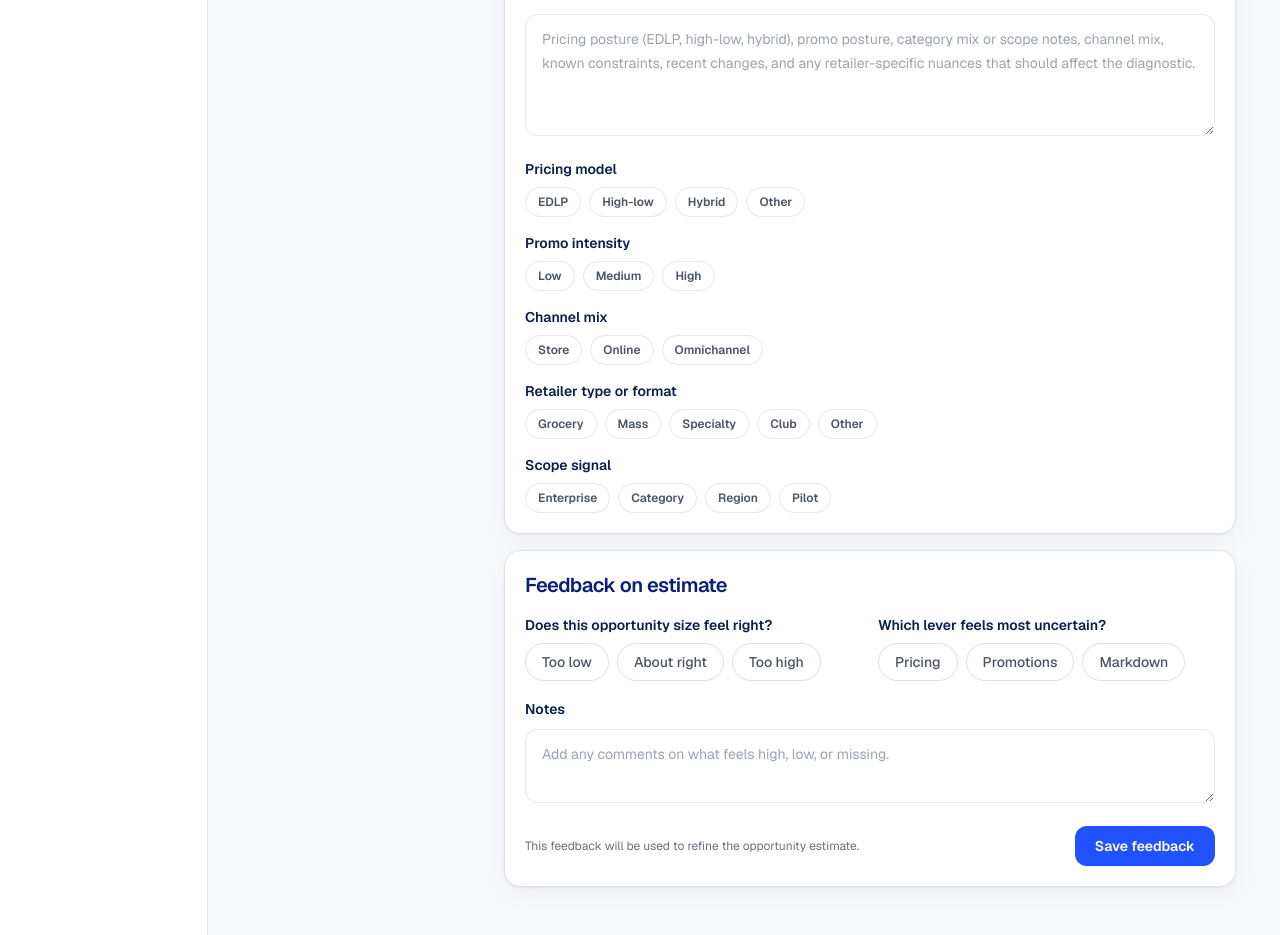
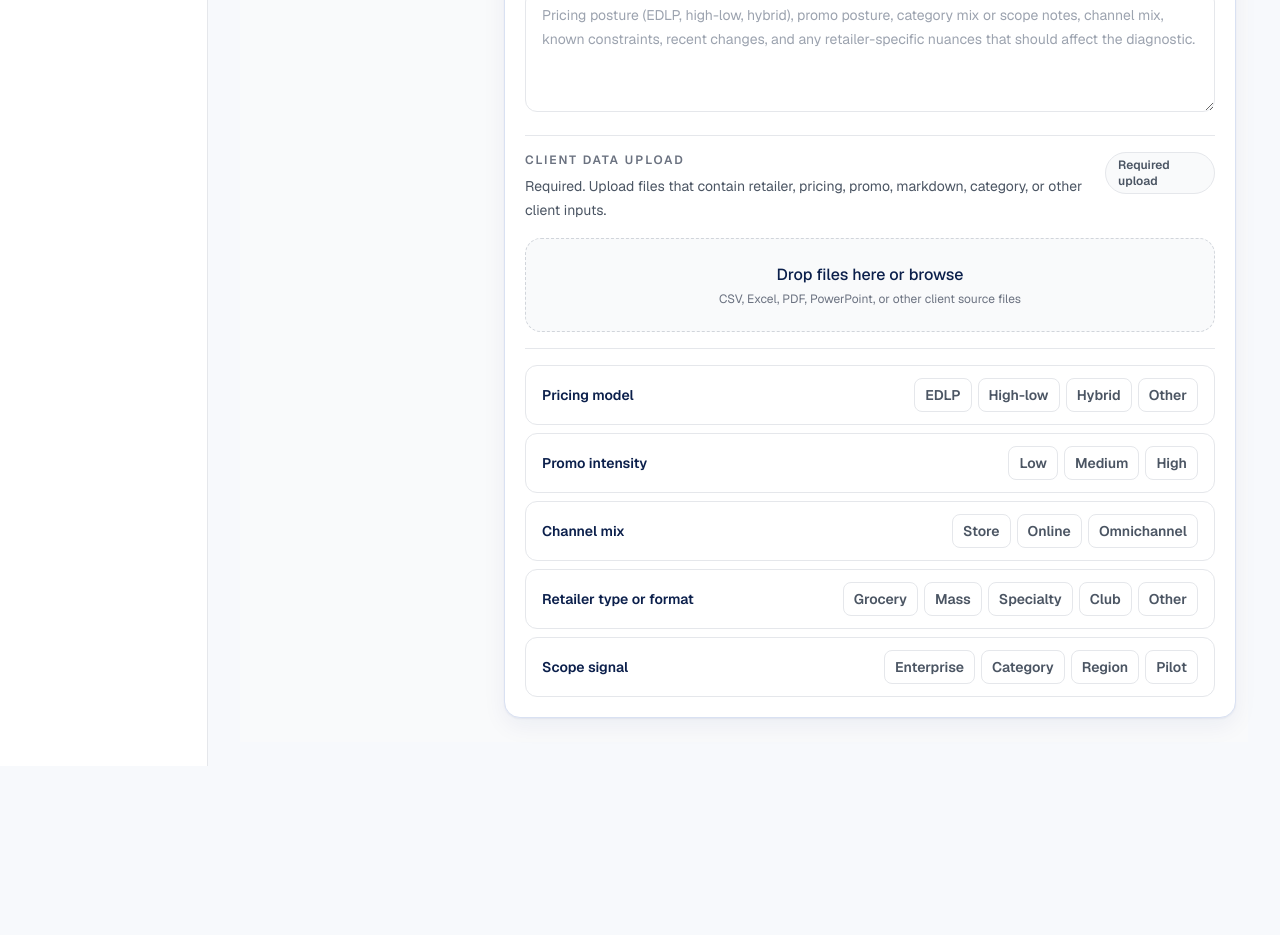
Before and after one commit to jkurth92/retail-pricing-diagnostic, a Next.js app: page / in a window 1280 px wide. Shown: the part 1600-2535 px from the top of the page. After the commit the page ends 2366 px from the top, so only its background shows below. Built offline with nearby package versions, Linux system fonts and the light colour scheme.

Commit message:
Remove feedback-related state and props from Home and PromptsSection components, streamlining the client context input process and improving code clarity.

```diff
--- a/app/page.tsx
+++ b/app/page.tsx
@@ -40,8 +40,6 @@ type ClientContext = {
   structuredContext: ClientStructuredContext;
   uploadedClientData: UploadedClientDataMetadata[];
 };
-type FeedbackRating = "too_low" | "about_right" | "too_high" | "";
-type FeedbackLever = "pricing" | "promotions" | "markdown" | "";
 type Opportunity = ReturnType<typeof estimateOpportunity>;
 type LeverData = {
   name: string;
@@ -133,11 +131,6 @@ export default function Home() {
   const [retailerInput, setRetailerInput] = useState("");
   const [selectedRetailer, setSelectedRetailer] = useState("Retailer");
   const [isLoading, setIsLoading] = useState(false);
-  const [feedbackRating, setFeedbackRating] = useState<FeedbackRating>("");
-
-const [feedbackLever, setFeedbackLever] = useState<FeedbackLever>("");
-
-const [feedbackNotes, setFeedbackNotes] = useState("");
   const [eprScores, setEprScores] = useState<EprScores>(initialEprScores);
   const [additionalClientContext, setAdditionalClientContext] = useState("");
   const [structuredClientContext, setStructuredClientContext] =
@@ -213,8 +206,6 @@ const opportunity = estimateOpportunity(mockInputs);
         ? "Context"
         : activeOverviewTab === "opportunity"
           ? "Opportunity"
-          : feedbackRating || feedbackLever || feedbackNotes
-            ? "Feedback"
           : "Setup";
 
   return (
@@ -226,7 +217,7 @@ const opportunity = estimateOpportunity(mockInputs);
               Diagnostic Flow
             </p>
             <div className="mt-4 space-y-1">
-              {["Setup", "Context", "Analysis", "Opportunity", "Feedback"].map(
+              {["Setup", "Context", "Analysis", "Opportunity"].map(
                 (step) => (
                   <div
                     key={step}
@@ -420,12 +411,6 @@ const opportunity = estimateOpportunity(mockInputs);
           uploadedClientData={uploadedClientData}
           handleFileUpload={handleFileUpload}
           clearFiles={clearFiles}
-          feedbackRating={feedbackRating}
-          setFeedbackRating={setFeedbackRating}
-          feedbackLever={feedbackLever}
-          setFeedbackLever={setFeedbackLever}
-          feedbackNotes={feedbackNotes}
-          setFeedbackNotes={setFeedbackNotes}
         />
       )}
 
@@ -758,12 +743,6 @@ function PromptsSection({
   uploadedClientData,
   handleFileUpload,
   clearFiles,
-  feedbackRating,
-  setFeedbackRating,
-  feedbackLever,
-  setFeedbackLever,
-  feedbackNotes,
-  setFeedbackNotes,
 }: {
   retailerInput: string;
   setRetailerInput: (value: string) => void;
@@ -779,17 +758,8 @@ function PromptsSection({
   uploadedClientData: UploadedClientDataMetadata[];
   handleFileUpload: (files: FileList | null) => void;
   clearFiles: () => void;
-  feedbackRating: FeedbackRating;
-  setFeedbackRating: (value: FeedbackRating) => void;
-  feedbackLever: FeedbackLever;
-  setFeedbackLever: (value: FeedbackLever) => void;
-  feedbackNotes: string;
-  setFeedbackNotes: (value: string) => void;
 }) {
   const hasRequiredClientUpload = uploadedClientData.length > 0;
-  const [activeClientContextTab, setActiveClientContextTab] = useState<
-    "context" | "upload"
-  >("context");
 
   return (
     <div className="space-y-4">
@@ -910,41 +880,15 @@ function PromptsSection({
         </div>
 
         <div className={`${sectionCard} space-y-4`}>
-          <div className="flex flex-col gap-3 md:flex-row md:items-start md:justify-between">
           <div>
             <p className="text-xs font-semibold uppercase tracking-[0.16em] text-gray-500">
               Client Context Inputs
             </p>
             <p className="mt-1.5 text-sm leading-6 text-gray-600">
-                Capture client-specific nuance or upload supporting data for the next diagnostic step.
+              Capture client-specific nuance and upload supporting data for the next diagnostic step.
             </p>
           </div>
 
-            <div className="flex items-center gap-1 rounded-full border border-gray-200 bg-gray-50 p-1">
-              {[
-                ["context", "Context Inputs"],
-                ["upload", "Data Upload"],
-              ].map(([tabId, label]) => (
-                <button
-                  key={tabId}
-                  type="button"
-                  onClick={() =>
-                    setActiveClientContextTab(tabId as "context" | "upload")
-                  }
-                  className={`rounded-full px-3 py-1 text-xs font-medium transition ${
-                    activeClientContextTab === tabId
-                      ? "bg-[var(--ui-blue)] text-white"
-                      : "text-gray-600"
-                  }`}
-                >
-                  {label}
-                </button>
-              ))}
-            </div>
-          </div>
-
-          {activeClientContextTab === "context" && (
-            <div className="space-y-4">
           <textarea
             value={additionalClientContext}
             onChange={(e: ChangeEvent<HTMLTextAreaElement>) =>
@@ -955,42 +899,7 @@ function PromptsSection({
             rows={4}
           />
 
-              <div className="space-y-4">
-                {contextFieldOptions.map((field) => (
-                  <div key={field.id} className="space-y-2">
-                    <p className="text-sm font-semibold text-[var(--ui-text)]">
-                      {field.label}
-                    </p>
-
-                    <div className="flex flex-wrap gap-2">
-                      {field.options.map((option) => (
-                        <button
-                          key={option}
-                          type="button"
-                          onClick={() =>
-                            setStructuredClientContext({
-                              ...structuredClientContext,
-                              [field.id]: option,
-                            })
-                          }
-                          className={`rounded-full border px-3 py-1.5 text-xs font-semibold transition ${
-                            structuredClientContext[field.id] === option
-                              ? "border-[var(--ui-blue)] bg-blue-50 text-[var(--ui-blue)]"
-                              : "border-gray-200 bg-white text-gray-600 hover:border-[var(--ui-blue)]"
-                          }`}
-                        >
-                          {option}
-                        </button>
-                      ))}
-                    </div>
-                  </div>
-                ))}
-              </div>
-            </div>
-          )}
-
-          {activeClientContextTab === "upload" && (
-            <div className="space-y-4">
+          <div className="space-y-4 border-y border-gray-200 py-4">
             <div className="flex flex-col gap-2 md:flex-row md:items-start md:justify-between">
               <div>
                 <p className="text-xs font-semibold uppercase tracking-[0.16em] text-gray-500">
@@ -1066,131 +975,44 @@ function PromptsSection({
               </div>
             )}
           </div>
-          )}
+
+          <div className="space-y-2">
+            {contextFieldOptions.map((field) => (
+              <div
+                key={field.id}
+                className="grid gap-3 rounded-xl border border-gray-200 bg-white px-4 py-3 md:grid-cols-[1fr_auto] md:items-center"
+              >
+                <p className="text-sm font-semibold text-[var(--ui-text)]">
+                  {field.label}
+                </p>
+
+                <div className="flex flex-wrap gap-1.5">
+                  {field.options.map((option) => (
+                    <button
+                      key={option}
+                      type="button"
+                      onClick={() =>
+                        setStructuredClientContext({
+                          ...structuredClientContext,
+                          [field.id]: option,
+                        })
+                      }
+                      className={`rounded-lg border px-2.5 py-1.5 text-sm font-semibold transition ${
+                        structuredClientContext[field.id] === option
+                          ? "border-[var(--ui-blue)] bg-blue-50 text-[var(--ui-blue)]"
+                          : "border-gray-200 bg-white text-gray-600 hover:border-[var(--ui-blue)]"
+                      }`}
+                    >
+                      {option}
+                    </button>
+                  ))}
+                </div>
+              </div>
+            ))}
+          </div>
         </div>
       </section>
 
-      <section className={`${sectionCard} space-y-4`}>
-        <h2 className="mb-4 text-xl font-semibold tracking-tight text-[var(--ui-navy)]">Feedback on estimate</h2>
-
-        <div className="grid gap-4 lg:grid-cols-2">
-          <div>
-            <p className="mb-2 text-sm font-semibold text-[var(--ui-text)]">
-              Does this opportunity size feel right?
-            </p>
-
-            <div className="flex flex-wrap gap-2">
-              <button
-                type="button"
-                onClick={() => setFeedbackRating("too_low")}
-                className={`rounded-full px-4 py-2 text-sm font-medium border transition ${
-                  feedbackRating === "too_low"
-                    ? "border-[var(--ui-blue)] bg-[rgba(34,81,255,0.08)] text-[var(--ui-blue)]"
-                    : "border-[var(--ui-border)] bg-white text-gray-600"
-                }`}
-              >
-                Too low
-              </button>
-
-              <button
-                type="button"
-                onClick={() => setFeedbackRating("about_right")}
-                className={`rounded-full px-4 py-2 text-sm font-medium border transition ${
-                  feedbackRating === "about_right"
-                    ? "border-[var(--ui-blue)] bg-[rgba(34,81,255,0.08)] text-[var(--ui-blue)]"
-                    : "border-[var(--ui-border)] bg-white text-gray-600"
-                }`}
-              >
-                About right
-              </button>
-
-              <button
-                type="button"
-                onClick={() => setFeedbackRating("too_high")}
-                className={`rounded-full px-4 py-2 text-sm font-medium border transition ${
-                  feedbackRating === "too_high"
-                    ? "border-[var(--ui-blue)] bg-[rgba(34,81,255,0.08)] text-[var(--ui-blue)]"
-                    : "border-[var(--ui-border)] bg-white text-gray-600"
-                }`}
-              >
-                Too high
-              </button>
-            </div>
-          </div>
-
-          <div>
-            <p className="mb-2 text-sm font-semibold text-[var(--ui-text)]">
-              Which lever feels most uncertain?
-            </p>
-
-            <div className="flex flex-wrap gap-2">
-              <button
-                type="button"
-                onClick={() => setFeedbackLever("pricing")}
-                className={`rounded-full px-4 py-2 text-sm font-medium border transition ${
-                  feedbackLever === "pricing"
-                    ? "border-[var(--ui-blue)] bg-[rgba(34,81,255,0.08)] text-[var(--ui-blue)]"
-                    : "border-[var(--ui-border)] bg-white text-gray-600"
-                }`}
-              >
-                Pricing
-              </button>
-
-              <button
-                type="button"
-                onClick={() => setFeedbackLever("promotions")}
-                className={`rounded-full px-4 py-2 text-sm font-medium border transition ${
-                  feedbackLever === "promotions"
-                    ? "border-[var(--ui-blue)] bg-[rgba(34,81,255,0.08)] text-[var(--ui-blue)]"
-                    : "border-[var(--ui-border)] bg-white text-gray-600"
-                }`}
-              >
-                Promotions
-              </button>
-
-              <button
-                type="button"
-                onClick={() => setFeedbackLever("markdown")}
-                className={`rounded-full px-4 py-2 text-sm font-medium border transition ${
-                  feedbackLever === "markdown"
-                    ? "border-[var(--ui-blue)] bg-[rgba(34,81,255,0.08)] text-[var(--ui-blue)]"
-                    : "border-[var(--ui-border)] bg-white text-gray-600"
-                }`}
-              >
-                Markdown
-              </button>
-            </div>
-          </div>
-
-          <div className="lg:col-span-2">
-            <label className="text-sm font-semibold text-[var(--ui-text)]">
-              Notes
-            </label>
-            <textarea
-              value={feedbackNotes}
-              onChange={(e: ChangeEvent<HTMLTextAreaElement>) =>
-                setFeedbackNotes(e.target.value)
-              }
-              placeholder="Add any comments on what feels high, low, or missing."
-              className="mt-2 w-full rounded-xl border border-gray-200 bg-white px-4 py-3 text-sm leading-6 outline-none transition focus:border-[var(--ui-blue)] focus:ring-2 focus:ring-blue-100"
-              rows={2}
-            />
-          </div>
-
-          <div className="flex items-center justify-between lg:col-span-2">
-            <p className="text-xs text-gray-500">
-              This feedback will be used to refine the opportunity estimate.
-            </p>
-
-            <button
-              type="button"
-              className="rounded-xl bg-[var(--ui-blue)] px-5 py-2.5 text-sm font-semibold text-white shadow-sm transition hover:opacity-90"
-            >
-              Save feedback
-            </button>
-          </div>
-        </div>
-      </section>
     </div>
   );
 }
```
Lines whose indentation alone changed are shown as unchanged.
